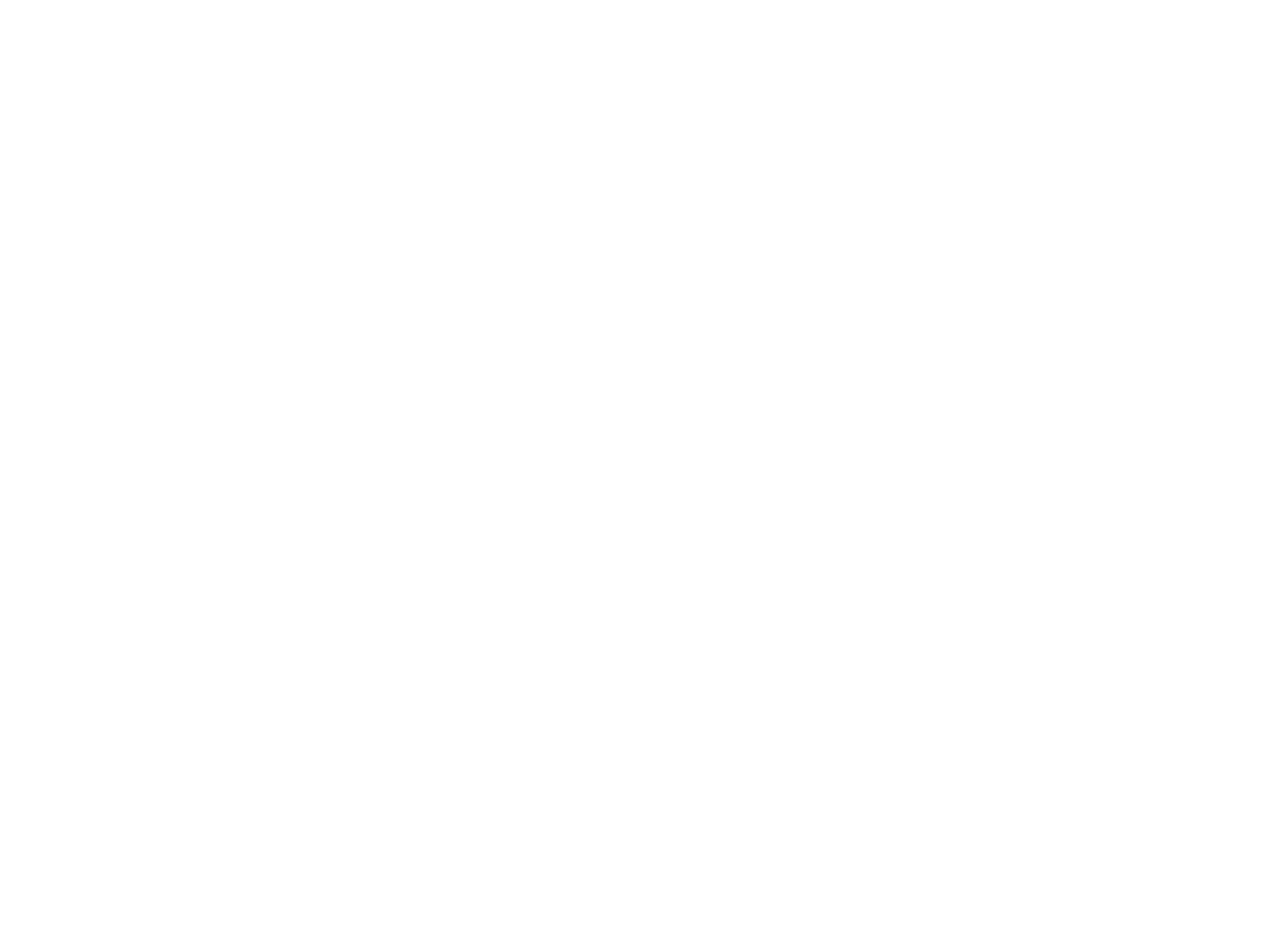
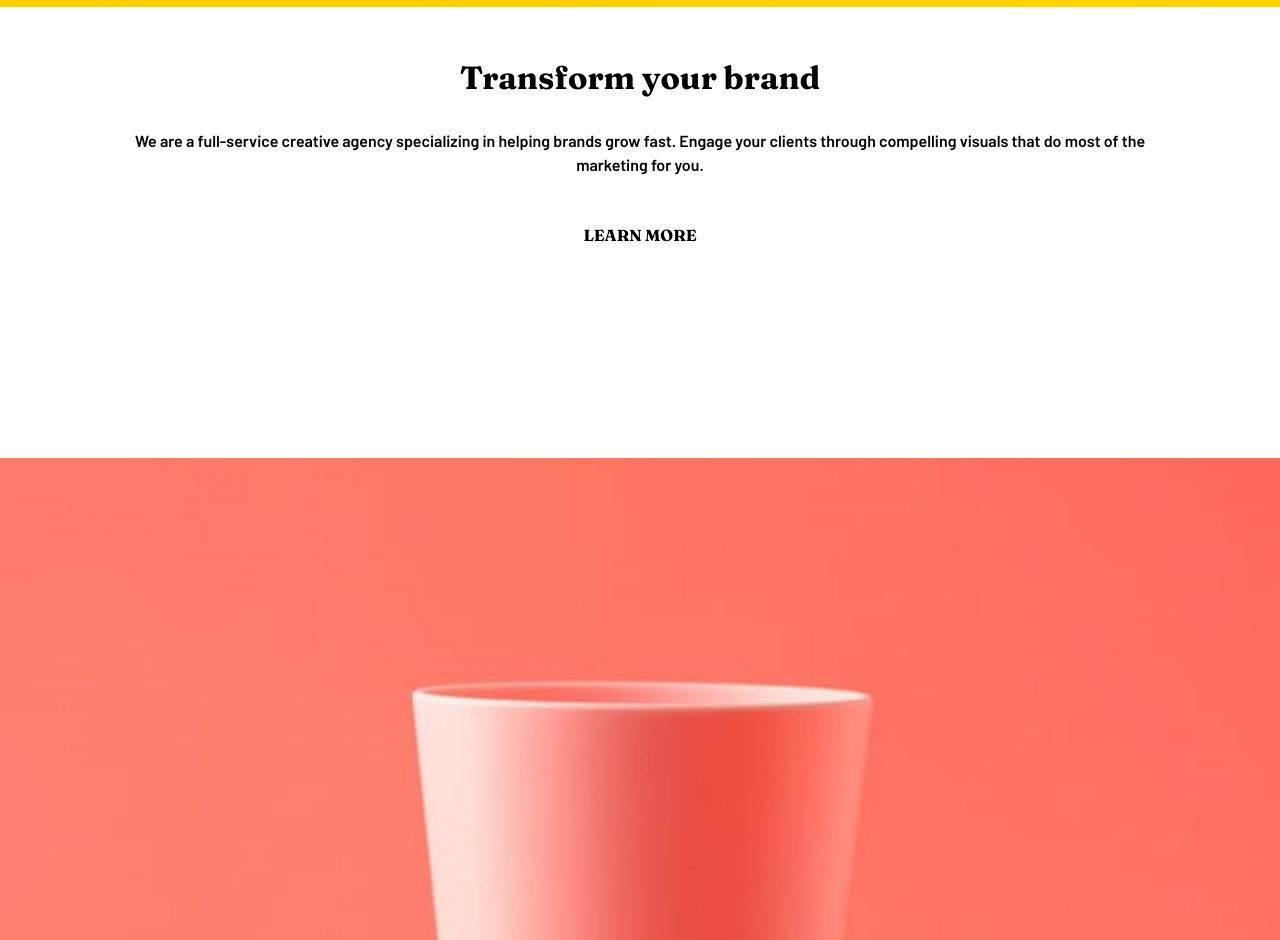
Before and after one commit to sharathkrml/sunnyside-landing, a React (Create React App) app: page / in a window 1280 px wide. Shown: the part 1860-2800 px from the top of the page. Before the commit the page ends 800 px from the top, so only its background shows below. Built offline with nearby package versions, Linux system fonts and the light colour scheme; the HTML template or start-up script is replaced by a standard one.

Commit message:
added ImageOnly and TextOnly Component

```diff
--- a/src/App.css
+++ b/src/App.css
@@ -12,6 +12,9 @@
   --White: hsl(0, 0%, 100%);
   --fs-logo: 1.5rem;
   --fs-menu: 0.9rem;
+  --fs-text-head:2rem;
+  --line-height-text:1.5rem;
+  --body-head-font: "Fraunces", serif;
 }
 * {
   box-sizing: border-box;
@@ -102,7 +105,7 @@
   text-align: center;
 }
 .content-head {
-  font-family: "Fraunces", serif;
+  font-family: var(--body-head-font);
   color: var(--White);
   font-size: 3.5rem;
 }
@@ -115,7 +118,7 @@
     --fs-logo: 1.7rem;
     --fs-menu: 1rem;
   }
-  br{
+  br {
     display: none;
   }
   header {
--- a/src/App.js
+++ b/src/App.js
@@ -2,6 +2,12 @@
 import "./App.css";
 import hamBurger from "./assets/images/icon-hamburger.svg";
 import bottomArrow from "./assets/images/icon-arrow-down.svg";
+import eggImg from "./assets/images/desktop/image-transform.jpg";
+import standOut from "./assets/images/desktop/image-stand-out.jpg";
+
+import ImageOnly from "./components/ImageOnly";
+import TextOnly from "./components/TextOnly";
+
 function App() {
   const [nav, setNav] = useState(false);
   useEffect(() => {
@@ -45,6 +51,20 @@
           </div>
         </div>
       </div>
+      <div className="body-grid">
+        <ImageOnly img={eggImg} />
+        <TextOnly
+          head="Transform your brand"
+          body=" We are a full-service creative agency specializing in helping brands
+        grow fast. Engage your clients through compelling visuals that do most
+        of the marketing for you."
+        />
+        <ImageOnly img={standOut} />
+        <TextOnly
+          head="Stand out to the right audience"
+          body="Using a collaborative formula of designers, researchers, photographers, videographers, and copywriters, we’ll build and extend your brand in digital places."
+        />
+      </div>
     </div>
   );
 }
--- /dev/null
+++ b/src/components/ImageOnly.css
@@ -0,0 +1,6 @@
+.image-only {
+    width: 100%;
+}
+.image-only img {
+  width: 100%;
+}
--- /dev/null
+++ b/src/components/ImageOnly.js
@@ -0,0 +1,11 @@
+import React from 'react'
+import "./ImageOnly.css"
+function ImageOnly(props) {
+    return (
+        <div className="image-only">
+            <img src={props.img} alt="imageOnly" />
+        </div>
+    )
+}
+
+export default ImageOnly
--- /dev/null
+++ b/src/components/TextOnly.css
@@ -0,0 +1,22 @@
+.text-only {
+  width: 100%;
+  min-height: 400px;
+  text-align: center;
+}
+.text-head {
+  font-family: var(--body-head-font);
+  font-size: var(--fs-text-head);
+  max-width: 80%;
+  margin: 3rem auto 2rem auto;
+}
+.text-body {
+  text-align: center;
+  line-height: var(--line-height-text);
+  max-width: 80%;
+  margin: 0 auto;
+}
+.learn-more {
+  text-transform: uppercase;
+  margin: 3rem 0 3rem 0;
+  font-family: var(--body-head-font);
+}
--- /dev/null
+++ b/src/components/TextOnly.js
@@ -0,0 +1,13 @@
+import React from "react";
+import "./TextOnly.css";
+function TextOnly(props) {
+  return (
+    <div className="text-only">
+      <div className="text-head">{props.head}</div>
+      <div className="text-body">{props.body}</div>
+      <div className="learn-more">Learn more</div>
+    </div>
+  );
+}
+
+export default TextOnly;
```
